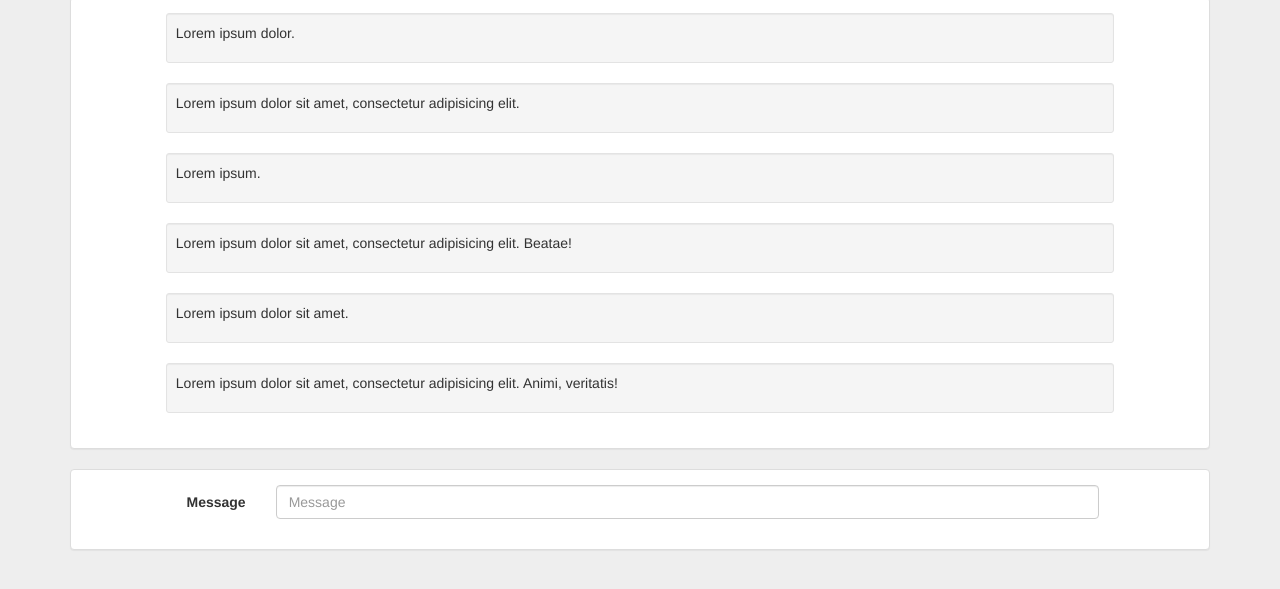
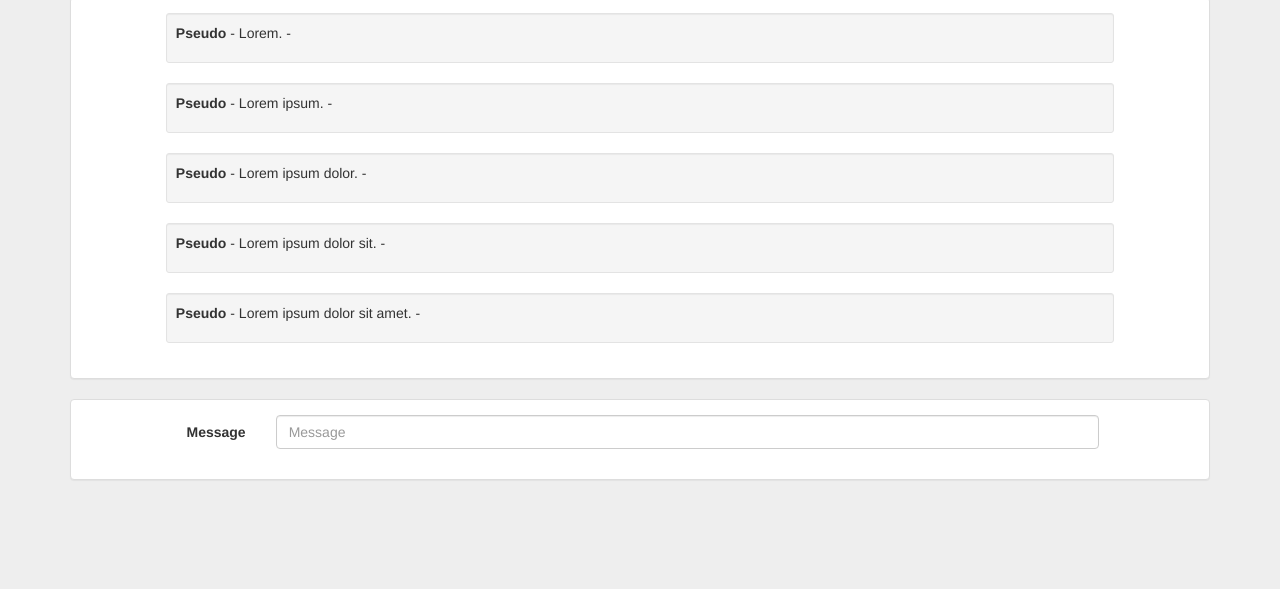
Before and after one commit to jordanabderrachid/chatapp, a website: page index.html in a window 1280 px wide. Shown: the part 73-662 px from the top of the page. Drawn offline with nearby package versions, Linux system fonts and the light colour scheme; some packages are replaced by stand-ins of ours; a script that the page names is missing.

Commit message:
Add pseudo and timestamp on message display.

```diff
--- a/index.html
+++ b/index.html
@@ -32,7 +32,7 @@
 			<div class="panel-body">
 				<div class="row" ng-repeat="message in messages">
 					<div class="col-lg-10 col-lg-offset-1 well well-sm">
-						<p>{{ message }}</p>
+						<p><strong>{{ message.pseudo }}</strong> - {{ message.text }} - <span am-time-ago="message.timestamp"></span></p>
 					</div>
 				</div>
 			</div>
@@ -43,7 +43,7 @@
 					<div class="form-group">
 						<label for="inputMessage" class="col-lg-2 control-label">Message</label>
 						<div class="col-lg-9">
-							<input type="text" id="inputMessage" class="form-control" placeholder="Message" ng-enter="submit()">
+							<input type="text" id="inputMessage" class="form-control" placeholder="Message" ng-enter="submit()" ng-model="text">
 						</div>
 					</div>
 				</div>
--- a/public/js/controller/mainCtrl.js
+++ b/public/js/controller/mainCtrl.js
@@ -1,14 +1,40 @@
 chatApp.controller('mainCtrl', function ($scope) {
 	$scope.messages = [
-		'Lorem ipsum dolor.',
-		'Lorem ipsum dolor sit amet, consectetur adipisicing elit.',
-		'Lorem ipsum.',
-		'Lorem ipsum dolor sit amet, consectetur adipisicing elit. Beatae!',
-		'Lorem ipsum dolor sit amet.',
-		'Lorem ipsum dolor sit amet, consectetur adipisicing elit. Animi, veritatis!'
+		{
+			pseudo: 'Pseudo',
+			text: 'Lorem.',
+			timestamp: Date.now()
+		},
+		{
+			pseudo: 'Pseudo',
+			text: 'Lorem ipsum.',
+			timestamp: Date.now()
+		},
+		{
+			pseudo: 'Pseudo',
+			text: 'Lorem ipsum dolor.',
+			timestamp: Date.now()
+		},
+		{
+			pseudo: 'Pseudo',
+			text: 'Lorem ipsum dolor sit.',
+			timestamp: Date.now()
+		},
+		{
+			pseudo: 'Pseudo',
+			text: 'Lorem ipsum dolor sit amet.',
+			timestamp: Date.now()
+		},
 	];
 
 	$scope.submit = function () {
-		console.log('submit');
+		var message = {
+			pseudo: 'Pseudo',
+			text: $scope.text,
+			timestamp: Date.now()
+		};
+
+		$scope.messages.push(message);
+		$scope.text = '';
 	}
 });
```
